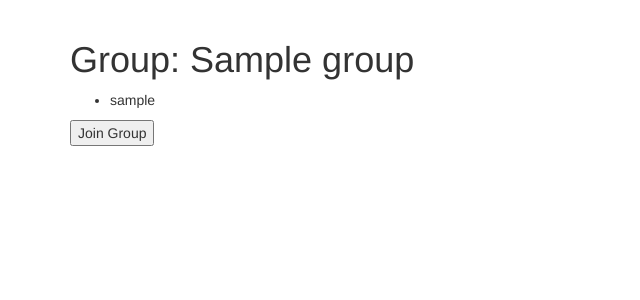
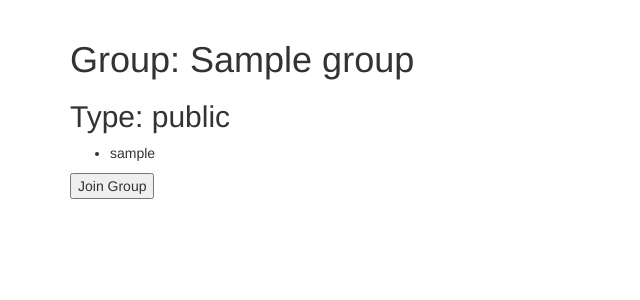
Before and after one commit to justKnoWhere/knowhere, a Django app: page /group/1/ in a window 1280 px wide. Shown: the part 51-351 px from the top of the page, without its empty margins (0-640 px from the left). Run offline with Django 3.2, Linux system fonts and the light colour scheme; tables that the repository leaves empty hold one stand-in row (values such as "Sample post"); some libraries are stand-ins or nearby versions.

Commit message:
Add group type to group detail view

```diff
--- a/website/templates/website/group_detail.html
+++ b/website/templates/website/group_detail.html
@@ -4,6 +4,7 @@
 
 {% block content %}
     <h1>Group: {{ group.name }}</h1>
+    <h2>Type: {{ group.type }}</h2>
     <div>
         <ul>
             {% for user in group.users.all %}
```
